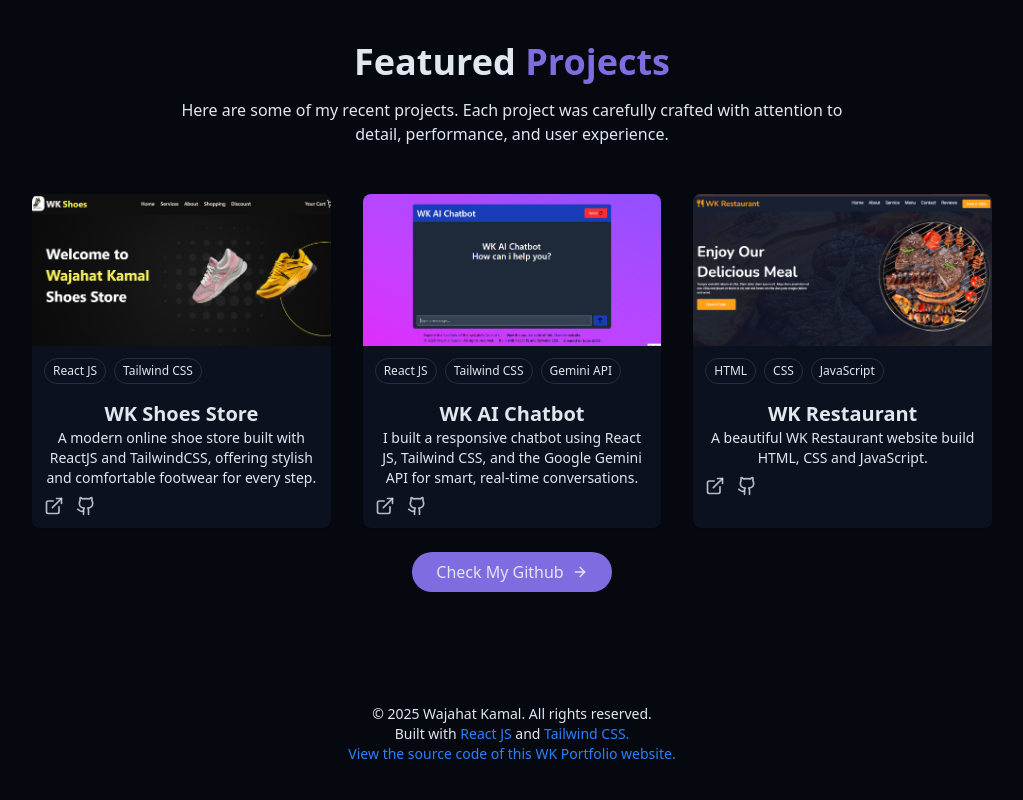
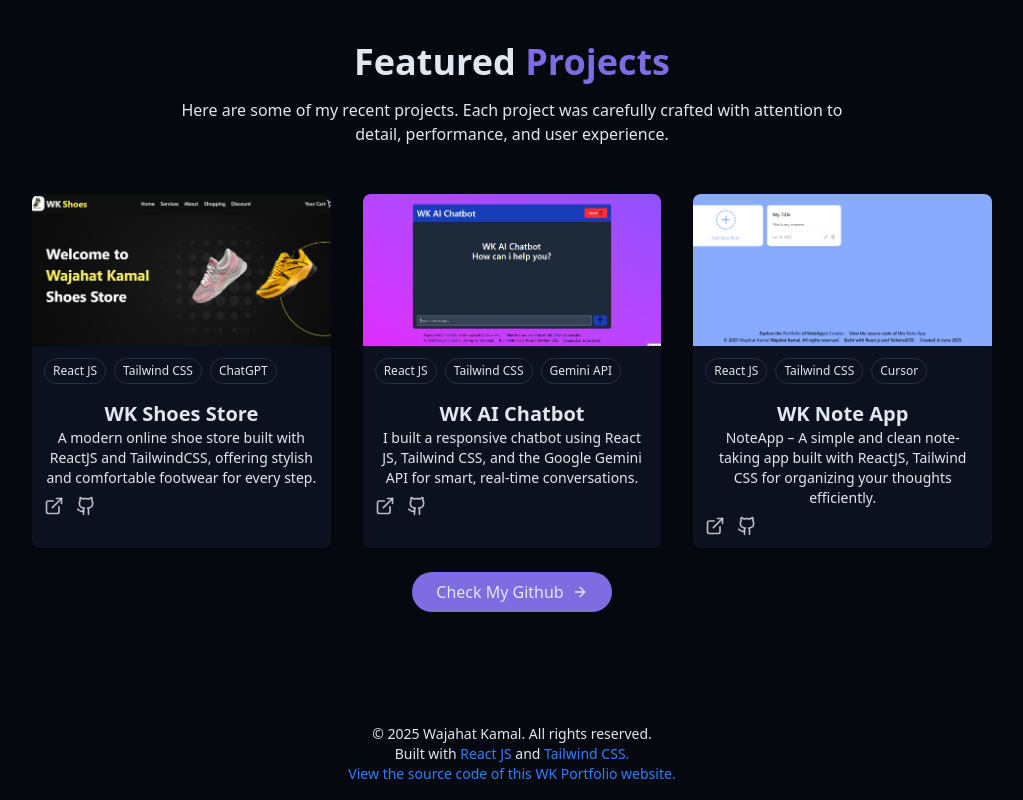
Before and after one commit to wajahat-kamal/Dev-Portfolio, a React (Vite) app: page / in a window 1280 px wide. Shown: the part 1960-2760 px from the top of the page, without its empty margins (128-1151 px from the left). Built offline with nearby package versions, Linux system fonts and the light colour scheme.

Commit message:
Update page title to "Wajahat Kamal Portfolio", add WK Note App project details, and include associated image

```diff
--- a/index.html
+++ b/index.html
@@ -4,7 +4,7 @@
     <meta charset="UTF-8" />
     <link rel="icon" type="image/svg+xml" href="/wklogo.png" />
     <meta name="viewport" content="width=device-width, initial-scale=1.0" />
-    <title>WK Portfolio</title>
+    <title>Wajahat Kamal Portfolio</title>
   </head>
   <body>
     <div id="root"></div>
--- a/src/components/ProjectsSection.jsx
+++ b/src/components/ProjectsSection.jsx
@@ -6,7 +6,7 @@ const projects = [
     title: "WK Shoes Store",
     description: "A modern online shoe store built with ReactJS and TailwindCSS, offering stylish and comfortable footwear for every step.",
     image: "/projects/WK-Shoes-Store.png",
-    tags: ["React JS", "Tailwind CSS"],
+    tags: ["React JS", "Tailwind CSS", "ChatGPT"],
     demoURL: "https://wk-shoes-store.vercel.app/",
     githubURL: "https://github.com/wajahat-kamal/WK-Shoes-Store.git",
   },
@@ -21,13 +21,13 @@ const projects = [
   },
   {
     id: 3,
-    title: "WK Restaurant",
+    title: "WK Note App",
     description:
-      "A beautiful WK Restaurant website build HTML, CSS and JavaScript.",
-    image: "/projects/WK-Restaurant.png",
-    tags: ["HTML", "CSS", "JavaScript"],
-    demoURL: "https://wk-restaurant.vercel.app/",
-    githubURL: "https://github.com/wajahat-kamal/WK-Restaurant.git",
+      "NoteApp – A simple and clean note-taking app built with ReactJS, Tailwind CSS for organizing your thoughts efficiently.",
+    image: "/projects/wk-note-app.png",
+    tags: ["React JS", "Tailwind CSS", "Cursor"],
+    demoURL: "https://wk-note-app.vercel.app/",
+    githubURL: "https://github.com/wajahat-kamal/WK-NoteApp.git",
   },
 ];
 
```
Also changed, not shown: public/projects/wk-note-app.png (added).
